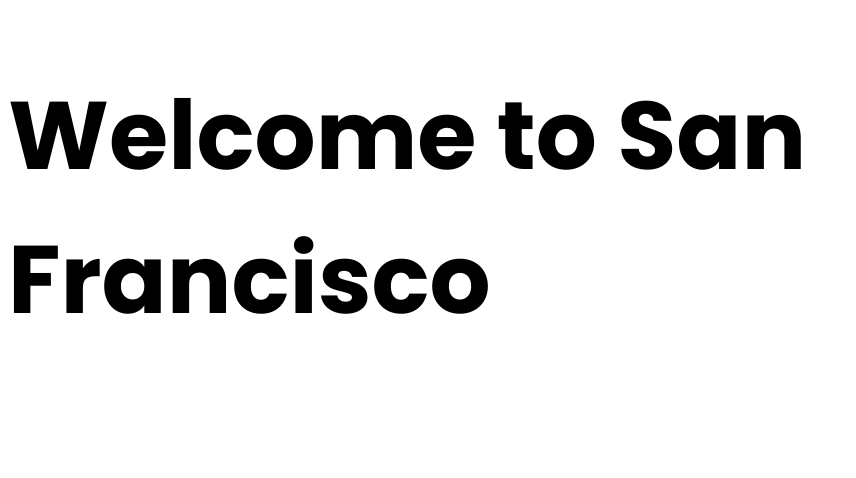
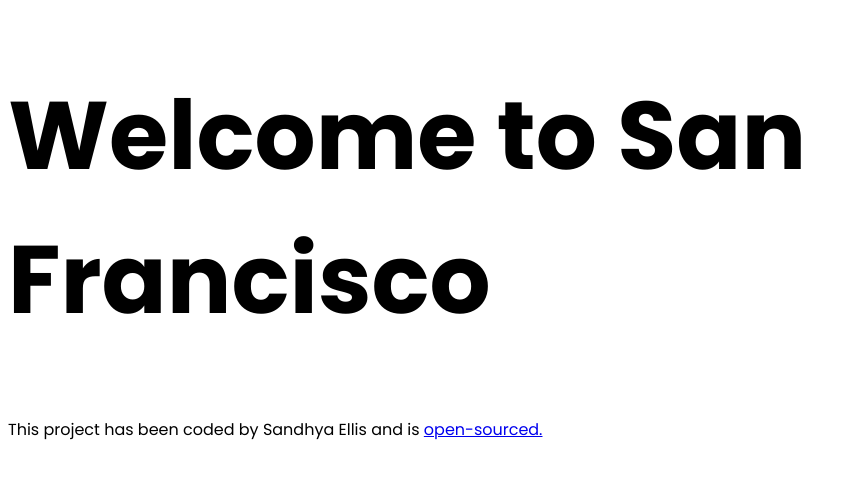
Before and after one commit to sandye604x/SanFrancisco-travel-project, a plain HTML site: page index.html in a window 1280 px wide. Shown: the whole page, without its empty margins (0-856 px from the left). Drawn offline with Linux system fonts and the light colour scheme.

Commit message:
Made more changes to the file and added some images

```diff
--- a/index.html
+++ b/index.html
@@ -13,5 +13,10 @@
 
     <h1>Welcome to San Francisco</h1>
 
+
+    <footer>
+        This project has been coded by Sandhya Ellis and is <a href="https://github.com/sandye604x/SanFrancisco-travel-project" target="_blank">open-sourced.</open-sourced></a>
+    </footer>
+
 </body>
 </html>
```
Also changed, not shown: images/city1.jpg (added), images/city2.jpg (added), images/city3.jpg (added), images/city4.jpg (added), images/goldengate.jpg (added), images/lombardstreet.jpg (added), images/painted-ladies.jpg (added), images/salesforce-transit-center.jpg (added), images/sentinelbuilding.jpg (added), images/trams.jpg (added), images/transamericapyramid.jpg (added).
